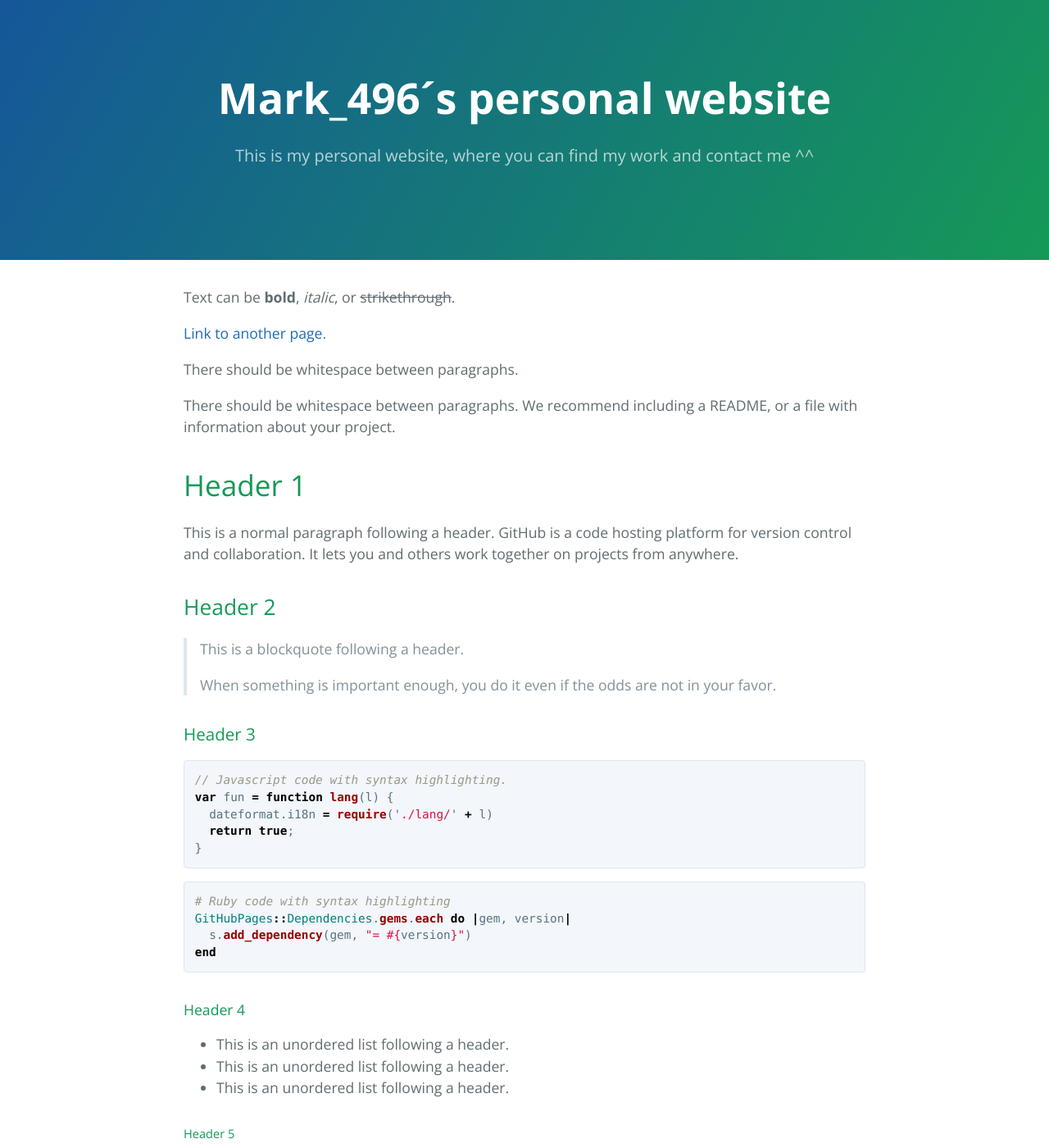
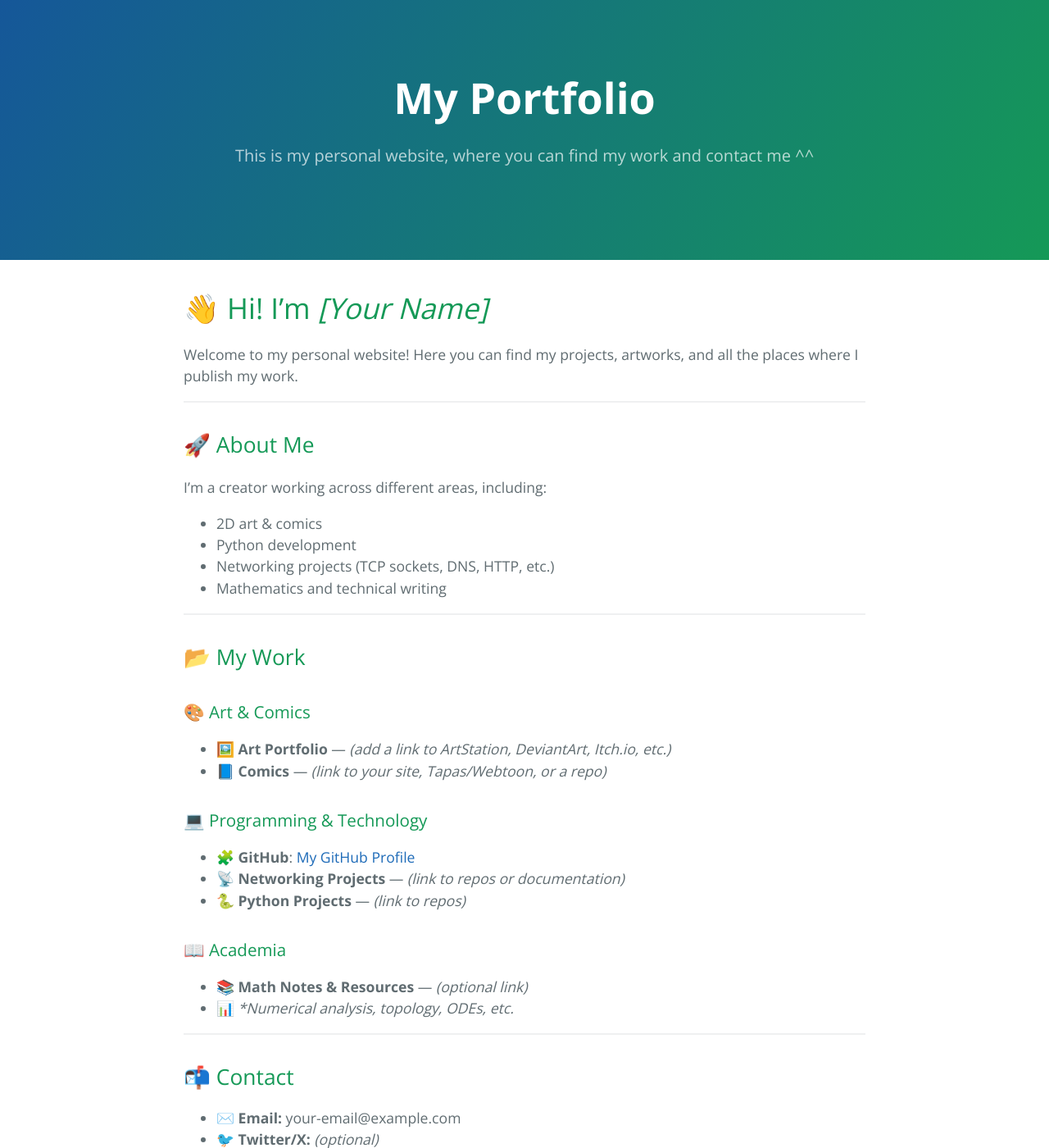
Before and after one commit to Mark-496/Mark-496.github.io, a Jekyll site: the page built from index.md, in a window 1280 px wide and 1400 px high. Shown: the whole window at 82% size. Built offline with Jekyll 4.4.1, drawn with Linux system fonts in a browser that asks for light colours; some of the changed text lies outside the part shown.

Commit message:
Update index.md

````diff
--- a/index.md
+++ b/index.md
@@ -1,123 +1,46 @@
 ---
 layout: default
+title: "My Portfolio"
 ---
 
-Text can be **bold**, _italic_, or ~~strikethrough~~.
+# 👋 Hi! I'm *[Your Name]*
 
-[Link to another page](./another-page.html).
+Welcome to my personal website! Here you can find my projects, artworks, and all the places where I publish my work.
 
-There should be whitespace between paragraphs.
+---
 
-There should be whitespace between paragraphs. We recommend including a README, or a file with information about your project.
+## 🚀 About Me
+I’m a creator working across different areas, including:
 
-# Header 1
+- 2D art & comics
+- Python development
+- Networking projects (TCP sockets, DNS, HTTP, etc.)
+- Mathematics and technical writing
 
-This is a normal paragraph following a header. GitHub is a code hosting platform for version control and collaboration. It lets you and others work together on projects from anywhere.
+---
 
-## Header 2
+## 📂 My Work
 
-> This is a blockquote following a header.
->
-> When something is important enough, you do it even if the odds are not in your favor.
+### 🎨 Art & Comics
+- 🖼️ **Art Portfolio** — *(add a link to ArtStation, DeviantArt, Itch.io, etc.)*
+- 📘 **Comics** — *(link to your site, Tapas/Webtoon, or a repo)*
 
-### Header 3
+### 💻 Programming & Technology
+- 🧩 **GitHub**: [My GitHub Profile](https://github.com/YOUR_USERNAME)
+- 📡 **Networking Projects** — *(link to repos or documentation)*
+- 🐍 **Python Projects** — *(link to repos)*
 
-```js
-// Javascript code with syntax highlighting.
-var fun = function lang(l) {
-  dateformat.i18n = require('./lang/' + l)
-  return true;
-}
-```
+### 📖 Academia
+- 📚 **Math Notes & Resources** — *(optional link)*
+- 📊 **Numerical analysis, topology, ODEs, etc.*
 
-```ruby
-# Ruby code with syntax highlighting
-GitHubPages::Dependencies.gems.each do |gem, version|
-  s.add_dependency(gem, "= #{version}")
-end
-```
+---
 
-#### Header 4
+## 📬 Contact
+- ✉️ **Email:** your-email@example.com
+- 🐦 **Twitter/X:** *(optional)*
+- 💼 **LinkedIn:** *(optional)*
 
-*   This is an unordered list following a header.
-*   This is an unordered list following a header.
-*   This is an unordered list following a header.
+---
 
-##### Header 5
-
-1.  This is an ordered list following a header.
-2.  This is an ordered list following a header.
-3.  This is an ordered list following a header.
-
-###### Header 6
-
-| head1        | head two          | three |
-|:-------------|:------------------|:------|
-| ok           | good swedish fish | nice  |
-| out of stock | good and plenty   | nice  |
-| ok           | good `oreos`      | hmm   |
-| ok           | good `zoute` drop | yumm  |
-
-### There's a horizontal rule below this.
-
-* * *
-
-### Here is an unordered list:
-
-*   Item foo
-*   Item bar
-*   Item baz
-*   Item zip
-
-### And an ordered list:
-
-1.  Item one
-1.  Item two
-1.  Item three
-1.  Item four
-
-### And a nested list:
-
-- level 1 item
-  - level 2 item
-  - level 2 item
-    - level 3 item
-    - level 3 item
-- level 1 item
-  - level 2 item
-  - level 2 item
-  - level 2 item
-- level 1 item
-  - level 2 item
-  - level 2 item
-- level 1 item
-
-### Small image
-
-![Octocat](https://github.githubassets.com/images/icons/emoji/octocat.png)
-
-### Large image
-
-![Branching](https://guides.github.com/activities/hello-world/branching.png)
-
-
-### Definition lists can be used with HTML syntax.
-
-<dl>
-<dt>Name</dt>
-<dd>Godzilla</dd>
-<dt>Born</dt>
-<dd>1952</dd>
-<dt>Birthplace</dt>
-<dd>Japan</dd>
-<dt>Color</dt>
-<dd>Green</dd>
-</dl>
-
-```
-Long, single-line code blocks should not wrap. They should horizontally scroll if they are too long. This line should be long enough to demonstrate this.
-```
-
-```
-The final element.
-```
+_Thanks for visiting! ✨_
````
